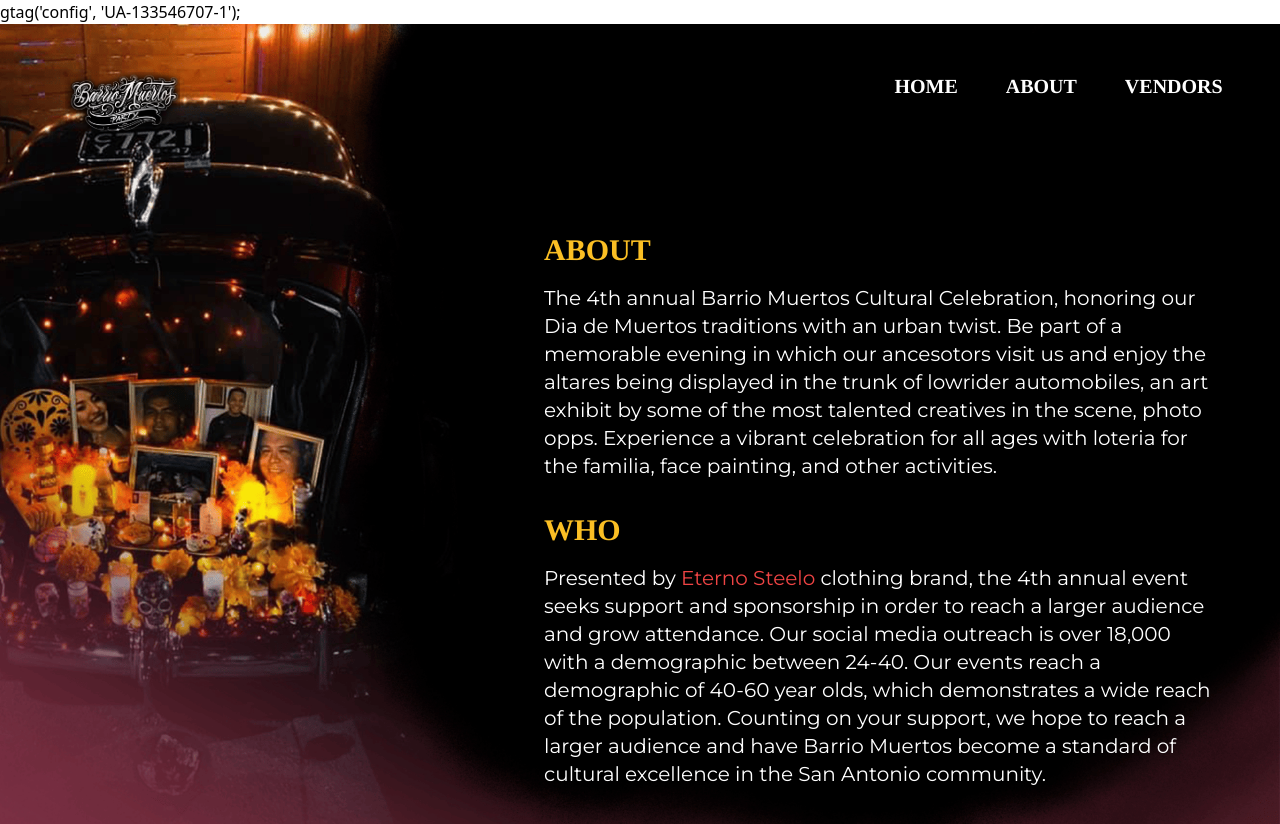
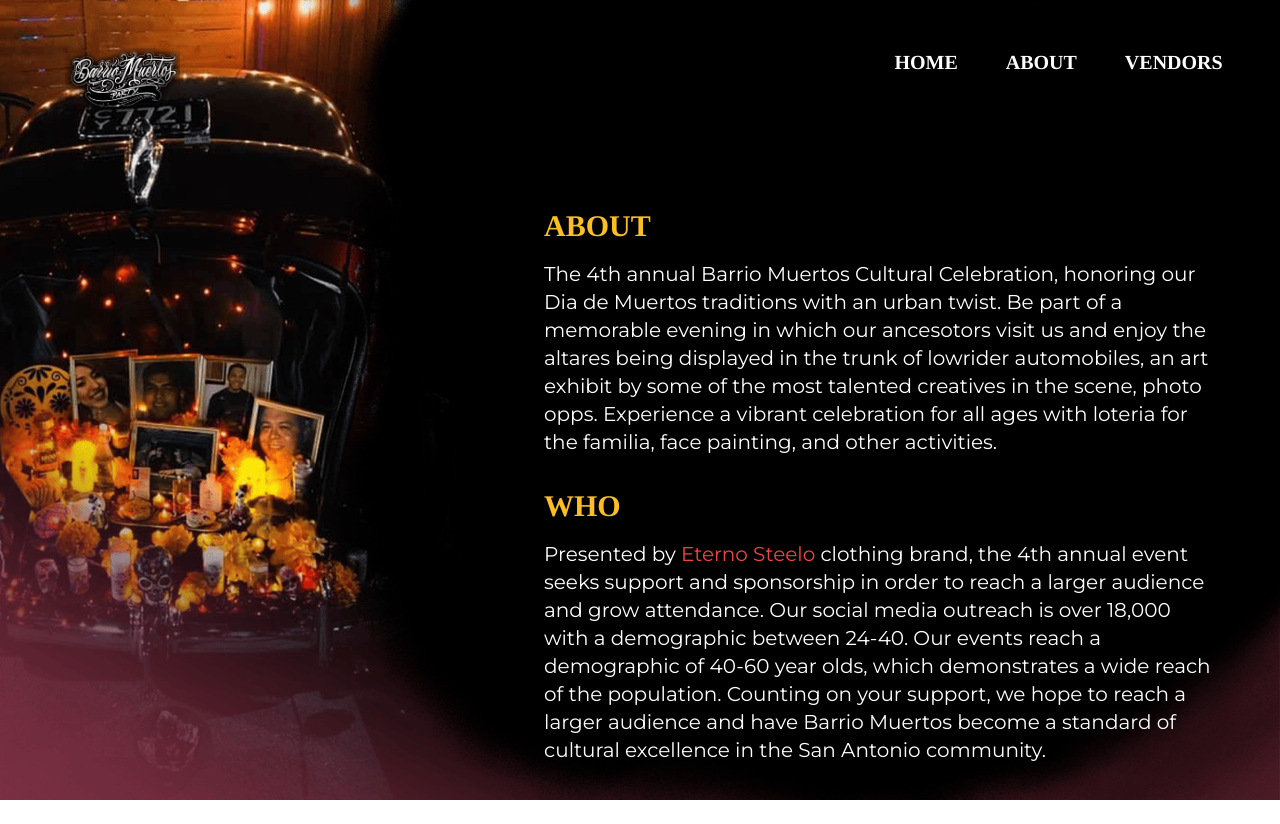
Before and after one commit to eternosteelo/barriomuertosparty, a plain HTML site: page about.html in a window 1280 px wide. After the commit the page ends 800 px from the top, so only its background shows below. Drawn offline with Linux system fonts and the light colour scheme.

Commit message:
gtag updates

```diff
--- a/about.html
+++ b/about.html
@@ -2,7 +2,7 @@
 <html lang="en">
 
 <head>
-    gtag('config', 'UA-133546707-1');
+    <script>gtag('config', 'UA-133546707-1');</script>
     <meta charset="UTF-8">
     <meta http-equiv="X-UA-Compatible" content="IE=edge">
     <meta name="viewport" content="width=device-width, initial-scale=1.0">
```
Also changed, not shown: vendors.html (+1 -1 lines).
